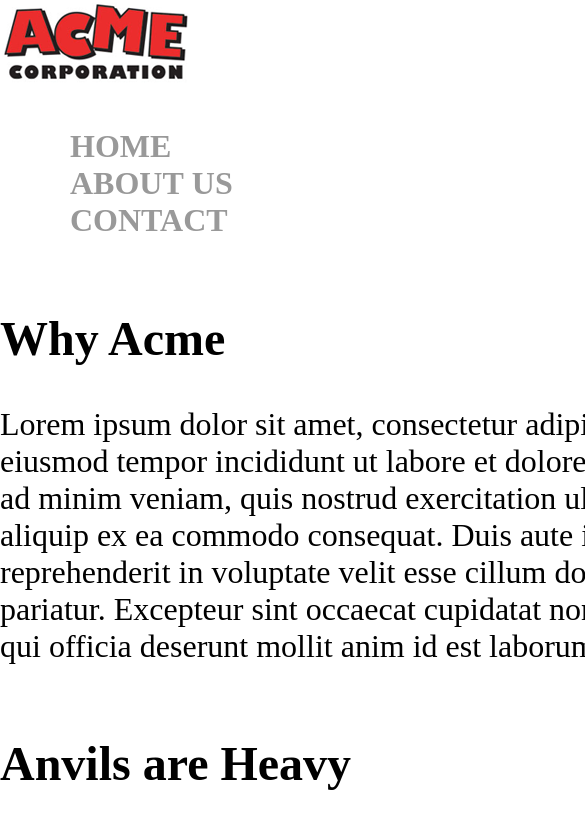
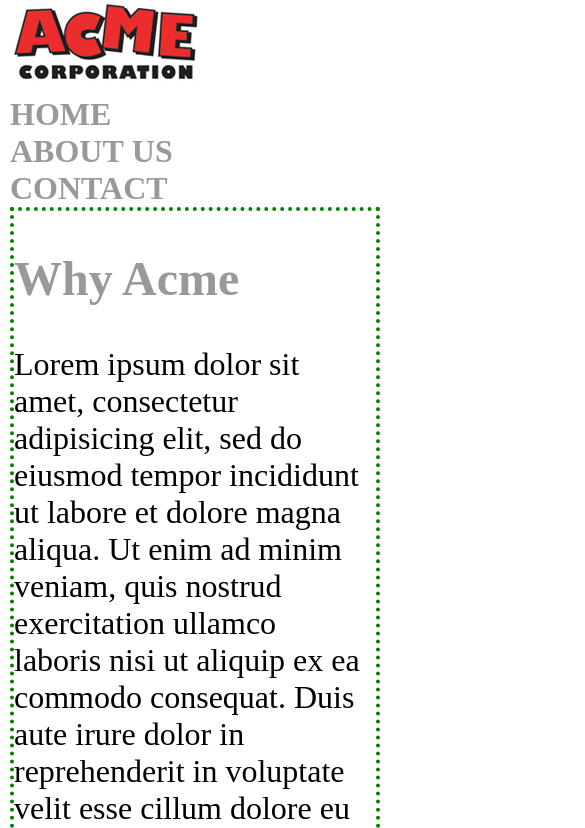
Before and after one commit to camerican/exercise-acme, a plain HTML site: page index.html in a window 390 px wide. Shown: the top 828 px of the page, 585 px wide, since content can reach past the window. Drawn offline with Linux system fonts and the light colour scheme.

Commit message:
Added mobile responsiveness

```diff
--- a/default.css
+++ b/default.css
@@ -6,18 +6,26 @@ body {
   width:900px;
   margin: 0 auto;
 }
+/** nav area **/
 nav {
   float: right;
   color: #999;
   font-weight:bold;
   text-transform: uppercase;
+  /*border: 2px dotted green;*/
 }
 nav ul {
+  /*border: 2px dotted blue;*/
   list-style-type: none;
 }
 nav li {
   display: inline-block;
   margin-left: 30px;
+  /*border: 3px dotted red;*/
+}
+/** Main area **/
+h2 {
+  color: #999;
 }
 .anvil {
   width: 100%;
@@ -26,19 +34,34 @@ article {
   width:50%;
   float:left;
   padding-right:5px;
+  border: 4px dotted green;
+}
+
+@media (max-width:900px) {
+  body {
+    width: inherit;
+    padding: 0 10px;
+  }
 }
 /* Add media query for smaller viewport size */
-@media (max-width:500px) {
+@media (max-width:776px) {
   nav {
     float: none;
+    padding: 0;
+  }
+  nav ul {
+    padding-left: 0;
+    margin: 0;
   }
   nav li {
     display: block;
+    margin-left: 0;
   }
   .anvil {
     display: none;
   }
   article {
-    width:100%;
+    width: 100%;
+    float: none;
   }
 }
```
Also changed, not shown: index.html (indentation only).
